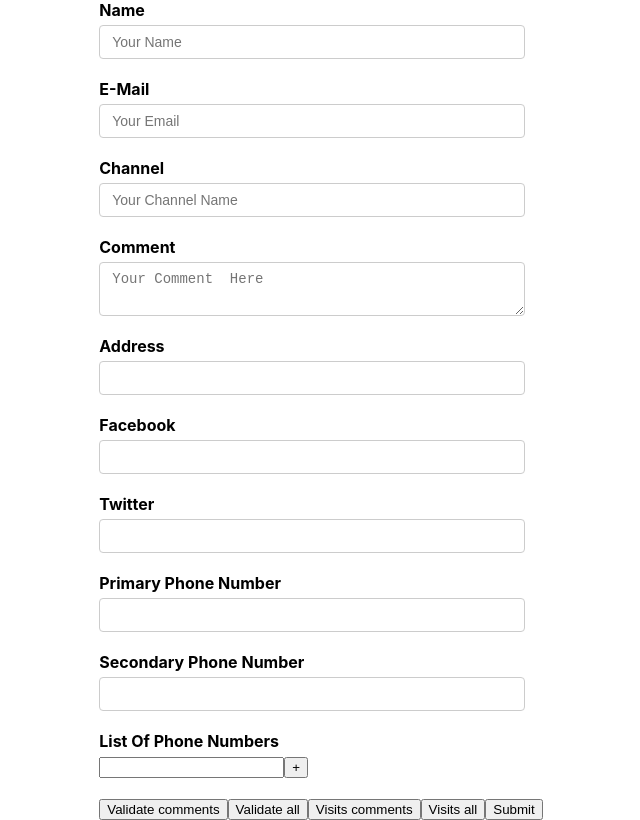
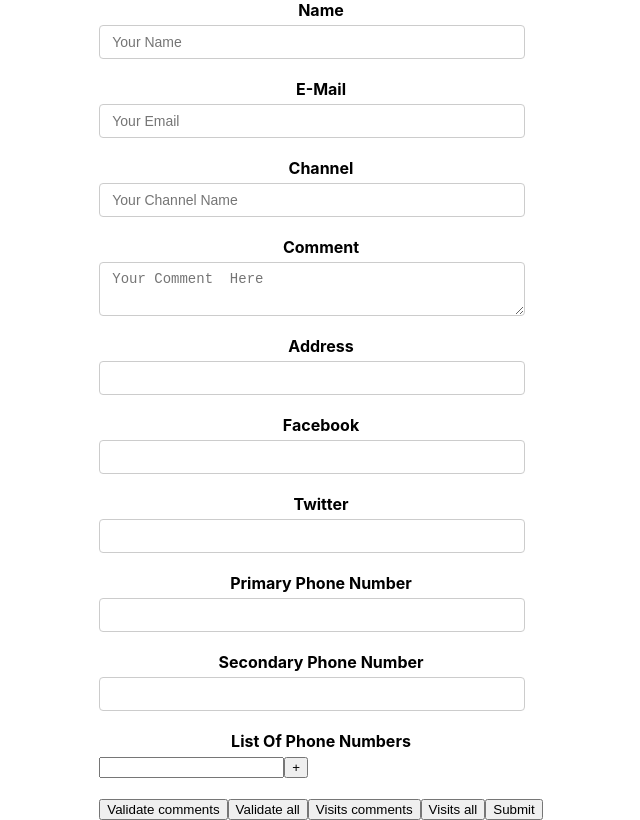
Before and after one commit to TabotCharlesBessong/reactAndMore, a React (Create React App) app in the folder formik/: page / in a window 1280 px wide. Shown: the whole page, without its empty margins (319-959 px from the left). Built offline with nearby package versions, Linux system fonts and the light colour scheme.

Commit message:
disabling submit button

```diff
--- a/formik/src/App.css
+++ b/formik/src/App.css
@@ -28,6 +28,9 @@ textarea {
 
 label{
   text-transform: capitalize;
+  /* text-align: center; */
+  display: flex;
+  justify-content: center;
 }
 .form-control {
   margin-bottom: 20px;
--- a/formik/src/components/YoutubeForm.js
+++ b/formik/src/components/YoutubeForm.js
@@ -18,8 +18,9 @@ const initialValues = {
   phNumbers: ['']
 }
 
-const onSubmit = values => {
-  console.log('Form data', values)
+const onSubmit = (values,onSubmitProps) => {
+  console.log('Form data', values , onSubmitProps)
+  onSubmitProps.setSubmitting(false)
 }
 
 
@@ -49,6 +50,7 @@ function YoutubeForm () {
     onSubmit={onSubmit}
     // validateOnChange={false}
     // validateOnBlur={false}
+    // validateOnMount
      >
      {
        formik => {
@@ -176,7 +178,7 @@ function YoutubeForm () {
           channel:true,
           comment:true
         })} >Visits all</button>
-        <button type='submit'>Submit</button>
+        <button disabled={!formik.isValid || formik.isSubmitting} type='submit'>Submit</button>
           </Form>
 
            )
```
